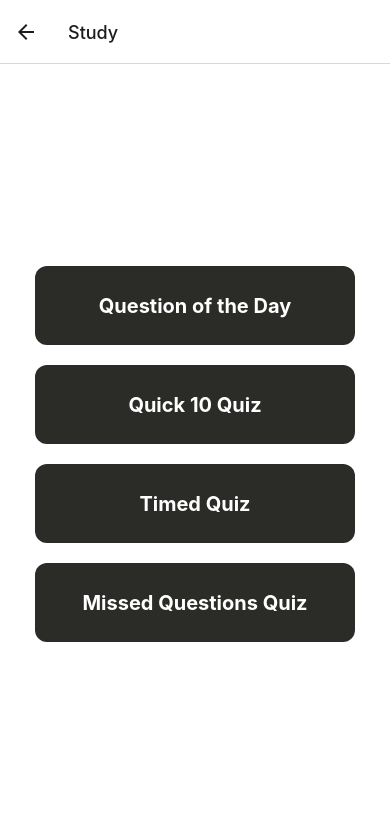
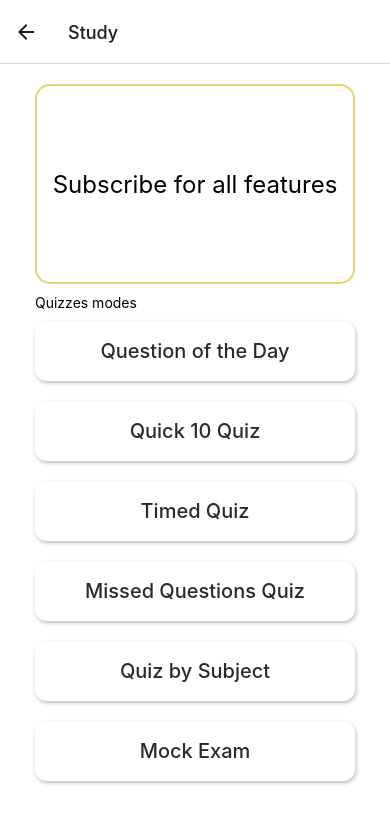
Before and after one commit to RackAnatoly/Quizzzzz, a React Native app: screen /Study in a window 390 px wide. Shown: the top 824 px of the page. Built offline with nearby package versions, Linux system fonts and the light colour scheme; no server answers.

Commit message:
Redesigne start menu

```diff
--- a/src/components/OptionsButton.tsx
+++ b/src/components/OptionsButton.tsx
@@ -36,9 +36,7 @@ const OptionsButton = ({
       ) : (
         <Typography color={COLORS.WHITE}>{title}</Typography>
       )} */}
-      <Text style={{ fontSize: 20, color: COLORS.WHITE, fontWeight: "700" }}>
-        {title}
-      </Text>
+      <Text style={styles.title}>{title}</Text>
     </Pressable>
   );
 };
@@ -47,15 +45,25 @@ export default OptionsButton;
 
 const styles = StyleSheet.create({
   button: {
-    backgroundColor: COLORS.BLACK,
+    backgroundColor: COLORS.WHITE,
     width: 320,
-    height: 79,
+    height: 60,
     borderRadius: 12,
     justifyContent: "center",
     alignItems: "center",
-    marginVertical: 10
+    marginVertical: 10,
+    //borderWidth: 1,
+    shadowOffset: {
+      width: 1,
+      height: 2
+    },
+    shadowOpacity: 0.25,
+    shadowRadius: 4,
+    elevation: 5
   },
-  mainPressed: {
-    backgroundColor: "red"
+  title: {
+    fontSize: 20,
+    color: COLORS.BLACK,
+    fontWeight: "500"
   }
 });
--- a/src/components/colors.ts
+++ b/src/components/colors.ts
@@ -2,9 +2,9 @@ export const COLORS = {
   PUPRLE: "#CCB5EA",
   GREY: "#D9D9D9",
   WHITE: "#FFFFFF",
-  YELLOW: "#F4DB60",
+  YELLOW: "#E8D274",
   LIGHT_GREEN: "#9BC869",
   PINK: "#FB8D76",
   BLACK: "#2B2B28",
-  RED:"#"
+  RED: "#"
 };
--- a/src/screens/StudyScreen.tsx
+++ b/src/screens/StudyScreen.tsx
@@ -1,6 +1,6 @@
 import { StatusBar } from "expo-status-bar";
 import React, { useEffect, useState } from "react";
-import { SafeAreaView, StyleSheet, Text, View } from "react-native";
+import { SafeAreaView, ScrollView, StyleSheet, Text, View } from "react-native";
 import OptionsButton from "../components/OptionsButton";
 import { COLORS } from "../components/colors";
 import { useDispatch, useSelector } from "react-redux";
@@ -17,6 +17,11 @@ const StudyScreen = ({ navigation }) => {
   }, []);
   return (
     <SafeAreaView style={styles.container}>
+      <ScrollView style={{ padding: 20 }}>
+        <View style={styles.subscribeContainer}>
+          <Text style={{ fontSize: 24 }}>Subscribe for all features</Text>
+        </View>
+        <Text style={{ fontSize: 14 }}>Quizzes modes</Text>
         <OptionsButton
           optionButtonType="main"
           title="Question of the Day"
@@ -29,6 +34,9 @@ const StudyScreen = ({ navigation }) => {
         />
         <OptionsButton optionButtonType="main" title="Timed Quiz" />
         <OptionsButton optionButtonType="main" title="Missed Questions Quiz" />
+        <OptionsButton optionButtonType="main" title="Quiz by Subject" />
+        <OptionsButton optionButtonType="main" title="Mock Exam" />
+      </ScrollView>
     </SafeAreaView>
   );
 };
@@ -38,9 +46,17 @@ export default StudyScreen;
 const styles = StyleSheet.create({
   container: {
     flex: 1,
-    backgroundColor: COLORS.WHITE,
     alignItems: "center",
     justifyContent: "center",
-    paddingHorizontal: 20
+    backgroundColor: COLORS.WHITE
+  },
+  subscribeContainer: {
+    minHeight: 200,
+    borderWidth: 2,
+    borderRadius: 15,
+    borderColor: COLORS.YELLOW,
+    justifyContent: "center",
+    alignItems: "center",
+    marginBottom: 10
   }
 });
```
Lines whose indentation alone changed are shown as unchanged.
